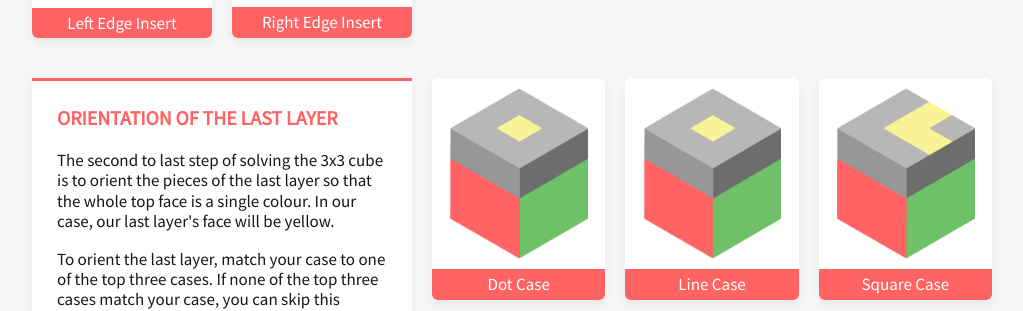
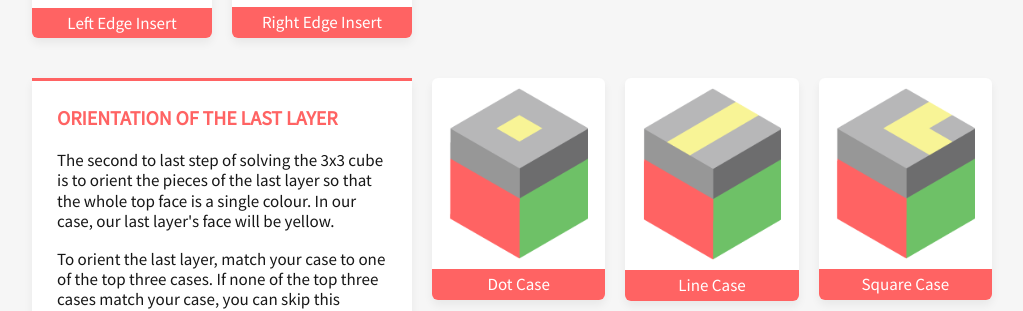
Before and after one commit to arielbob/cubedoc, a React app: page /3x3/how-to-solve in a window 1280 px wide. Shown: the part 2493-2804 px from the top of the page, without its empty margins (128-1151 px from the left). Built offline with nearby package versions, Linux system fonts and the light colour scheme.

Commit message:
Fix wrong OLL image

```diff
--- a/src/containers/Solve3x3/HowToSolve.js
+++ b/src/containers/Solve3x3/HowToSolve.js
@@ -174,7 +174,7 @@ const Step5 = () => (
 						<span className='caption'>Dot Case</span>
 					</div>
 					<div className='card img-card'>
-						<img src={require('../../img/3x3/dot.png')}/>
+						<img src={require('../../img/3x3/line.png')}/>
 						<span className='caption'>Line Case</span>
 					</div>
 					<div className='card img-card'>
```
Also changed, not shown: 1 other file (tests, documents, lock files or other folders).
